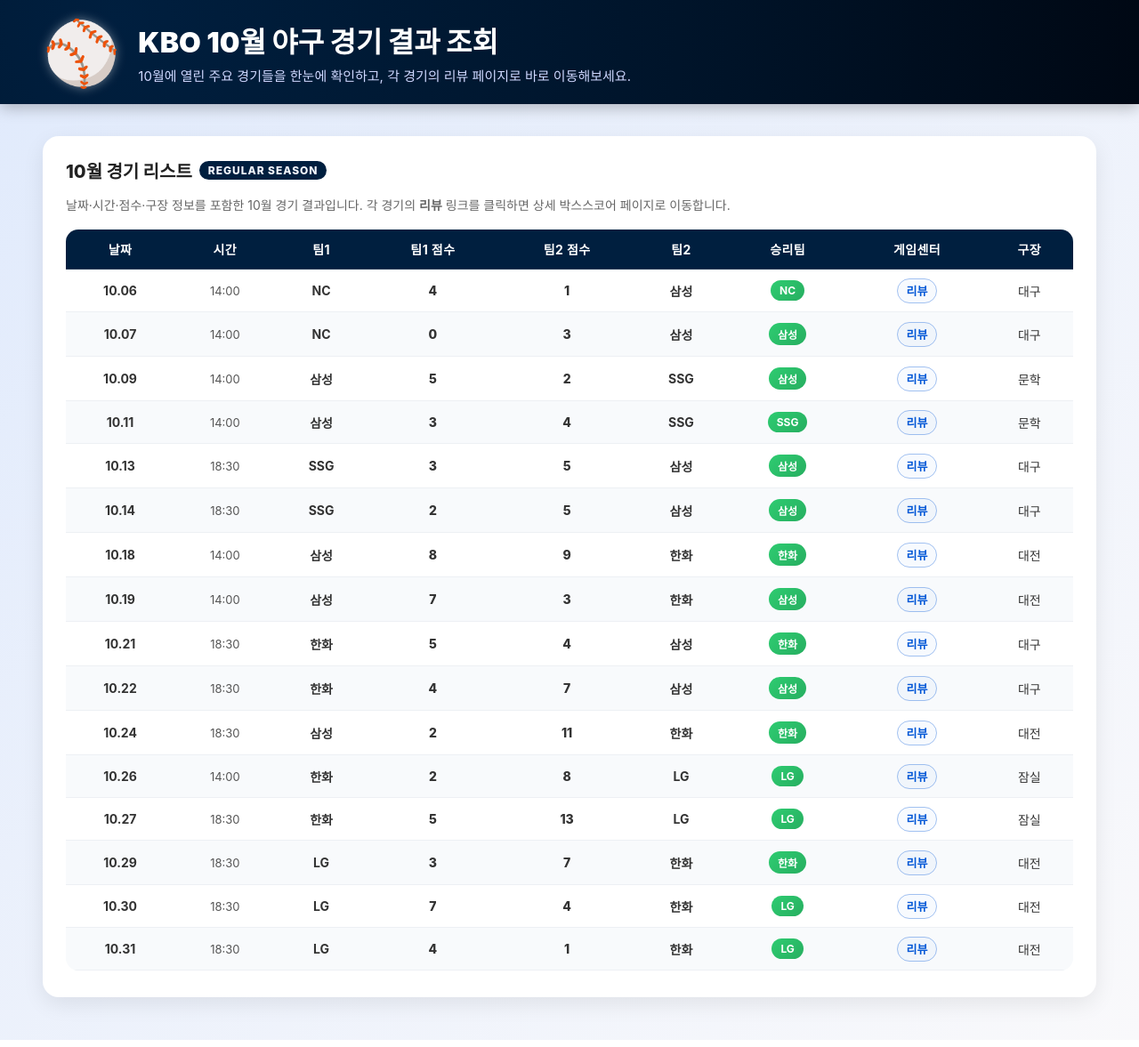
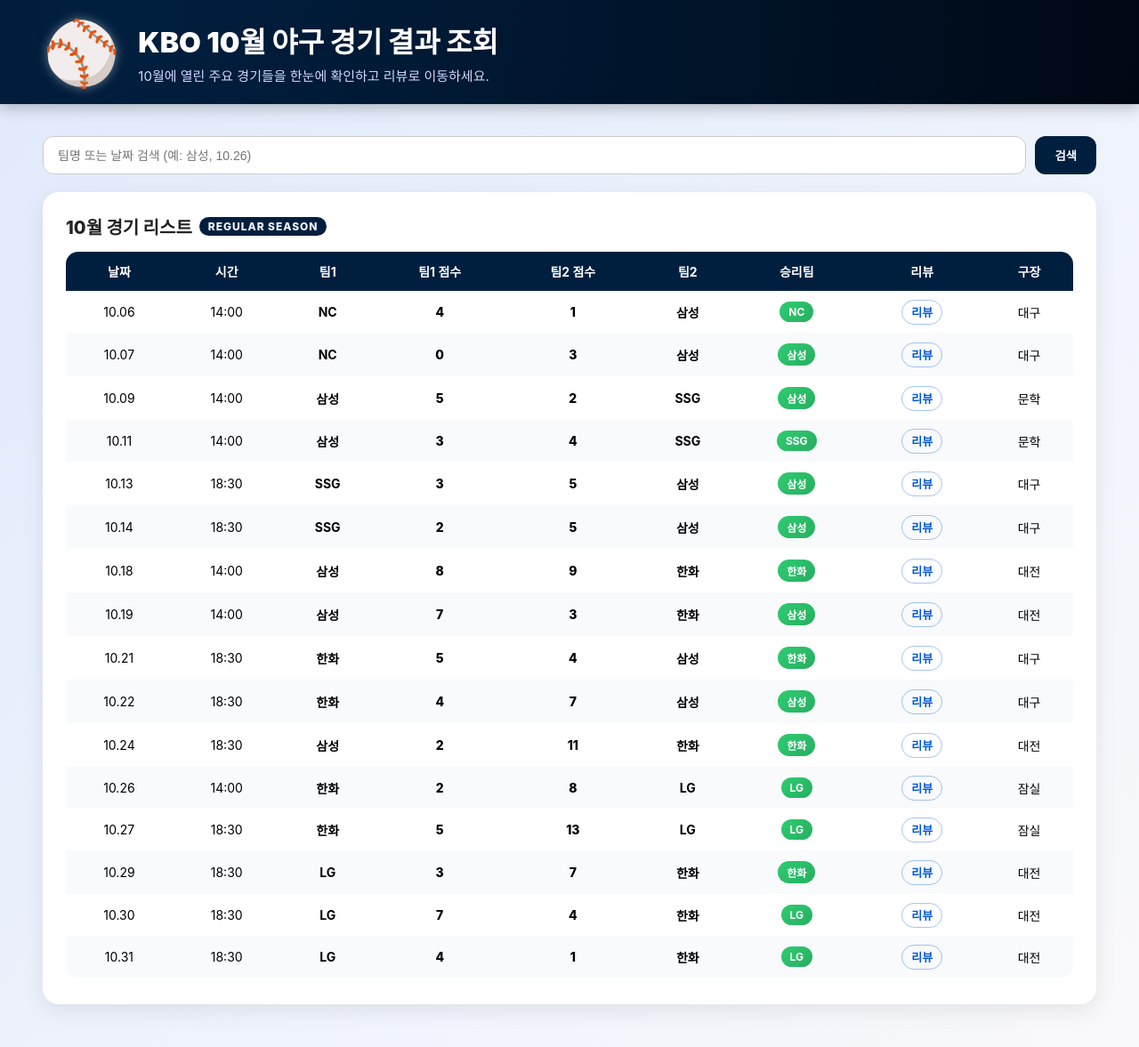
Before and after one commit to 202301657/db-baseball, a Flask app: page / in a window 1280 px wide. Shown: the whole page at 89% size. Run offline with Flask 3, Linux system fonts and the light colour scheme; data comes from the database, SQL or seed files in the repository.

Commit message:
add research function

```diff
--- a/app.py
+++ b/app.py
@@ -1,21 +1,33 @@
-from flask import Flask, render_template
+from flask import Flask, render_template, request
 import sqlite3
 
 app = Flask(__name__)
 
-DB_PATH = "./kbo.db"
+DB_PATH = "kbo.db"
 
-def load_games_from_db():
+
+# ✅ 경기 리스트 로드 (검색 포함)
+def load_games_from_db(search=""):
     conn = sqlite3.connect(DB_PATH)
     cursor = conn.cursor()
 
-    cursor.execute("""
-    SELECT id, date, time, team1, team2, gamecenter_url, stadium,
-           score_team1, score_team2, winner
-    FROM games
-    """)
+    if search:
+        cursor.execute("""
+            SELECT id, date, time, team1, team2, gamecenter_url, stadium,
+                   score_team1, score_team2, winner
+            FROM games
+            WHERE team1 LIKE ?
+               OR team2 LIKE ?
+               OR date LIKE ?
+        """, (f"%{search}%", f"%{search}%", f"%{search}%"))
+    else:
+        cursor.execute("""
+            SELECT id, date, time, team1, team2, gamecenter_url, stadium,
+                   score_team1, score_team2, winner
+            FROM games
+        """)
+
     rows = cursor.fetchall()
-
     conn.close()
 
     games = []
@@ -25,9 +37,9 @@
             "date": r[1],
             "time": r[2],
             "team1": r[3],
+            "team2": r[4],
             "score_team1": r[7],
             "score_team2": r[8],
-            "team2": r[4],
             "winner": r[9],
             "gamecenter_url": r[5],
             "stadium": r[6]
@@ -35,39 +47,49 @@
 
     return games
 
+
+# ✅ 메인 페이지 (경기 리스트 + 검색)
 @app.route("/")
 def index():
-    games = load_games_from_db()
-    return render_template("index.html", games=games)
+    search = request.args.get("search", "").strip()
+    games = load_games_from_db(search)
+    return render_template("index.html", games=games, search=search)
 
 
+# ✅ 리뷰 페이지 (타자 기록 출력)
 @app.route("/review/<int:game_id>")
 def review_page(game_id):
     conn = sqlite3.connect(DB_PATH)
     cursor = conn.cursor()
 
-    # 경기 정보 가져오기
+    # ✅ 경기 정보
     cursor.execute("""
         SELECT team1, team2, score_team1, score_team2, winner
         FROM games WHERE id = ?
     """, (game_id,))
     row = cursor.fetchone()
 
+    if not row:
+        conn.close()
+        return "해당 경기 데이터가 없습니다."
+
     game_info = {
         "team1": row[0],
         "team2": row[1],
         "score_team1": row[2],
         "score_team2": row[3],
-        "winner": row[4],
+        "winner": row[4]
     }
 
-    # 팀1 타자 기록
+    # ✅ 팀1 타자 기록
     cursor.execute("""
         SELECT player_name, at_bats, hits, rbi, run, avg
-        FROM batting WHERE game_id = ? AND team = ?
+        FROM batting
+        WHERE game_id = ? AND team = ?
+        ORDER BY id ASC
     """, (game_id, row[0]))
+
     rows_team1 = cursor.fetchall()
-
 
     batters_team1 = []
     for r in rows_team1:
@@ -77,14 +99,17 @@
             "hits": r[2],
             "rbi": r[3],
             "run": r[4],
-            "avg": r[5],
+            "avg": r[5]
         })
 
-    # 팀2 타자 기록
+    # ✅ 팀2 타자 기록
     cursor.execute("""
         SELECT player_name, at_bats, hits, rbi, run, avg
-        FROM batting WHERE game_id = ? AND team = ?
+        FROM batting
+        WHERE game_id = ? AND team = ?
+        ORDER BY id ASC
     """, (game_id, row[1]))
+
     rows_team2 = cursor.fetchall()
 
     batters_team2 = []
@@ -95,7 +120,7 @@
             "hits": r[2],
             "rbi": r[3],
             "run": r[4],
-            "avg": r[5],
+            "avg": r[5]
         })
 
     conn.close()
@@ -108,5 +133,7 @@
         batters_team2=batters_team2
     )
 
+
+# ✅ 서버 실행
 if __name__ == "__main__":
     app.run(debug=True)
--- a/templates/index.html
+++ b/templates/index.html
@@ -50,6 +50,35 @@
             padding:36px 48px 48px;
             max-width:1200px;
             margin:0 auto;
+        }
+
+        /* ✅ 검색 박스 */
+        .search-box {
+            display:flex;
+            gap:10px;
+            margin-bottom:20px;
+        }
+
+        .search-box input {
+            flex:1;
+            padding:12px 16px;
+            border-radius:12px;
+            border:1px solid #ccc;
+            font-size:14px;
+        }
+
+        .search-box button {
+            padding:12px 22px;
+            border-radius:12px;
+            border:none;
+            background:#001f3f;
+            color:white;
+            font-weight:700;
+            cursor:pointer;
+        }
+
+        .search-box button:hover {
+            background:#ff7a1a;
         }
 
         .table-card {
@@ -110,36 +139,12 @@
             white-space:nowrap;
         }
 
-        th {
-            font-weight:700;
-            letter-spacing:0.03em;
-            border-bottom:1px solid rgba(255,255,255,0.12);
-        }
-
-        tbody tr {
-            border-bottom:1px solid #edf0f4;
-        }
-
         tbody tr:nth-child(even) {
             background:#f8fafc;
         }
 
         tbody tr:hover {
             background:#eaf4ff;
-            transition:0.15s ease-in-out;
-        }
-
-        td {
-            color:#333;
-        }
-
-        .col-date {
-            font-weight:700;
-        }
-
-        .col-time {
-            font-size:13px;
-            color:#555;
         }
 
         .team-name {
@@ -160,7 +165,6 @@
             font-weight:700;
         }
 
-        /* ===== 링크 ===== */
         a {
             text-decoration:none;
             color:#0056d6;
@@ -169,33 +173,12 @@
             padding:5px 10px;
             border-radius:999px;
             border:1px solid rgba(0,86,214,0.35);
-            background:rgba(0,86,214,0.03);
         }
 
         a:hover {
-            color:#ffffff;
+            color:white;
             background:#ff7a1a;
             border-color:#ff7a1a;
-            box-shadow:0 0 8px rgba(255,122,26,0.5);
-        }
-
-        /* 반응형 약간만 */
-        @media (max-width: 768px) {
-            .header {
-                padding:18px 18px;
-            }
-
-            .container {
-                padding:24px 18px 32px;
-            }
-
-            .header-title {
-                font-size:24px;
-            }
-
-            .baseball-icon {
-                font-size:56px;
-            }
         }
     </style>
 </head>
@@ -206,20 +189,28 @@
         <span class="baseball-icon">⚾</span>
         <div class="header-text-area">
             <div class="header-title">KBO 10월 야구 경기 결과 조회</div>
-            <div class="header-subtitle">10월에 열린 주요 경기들을 한눈에 확인하고, 각 경기의 리뷰 페이지로 바로 이동해보세요.</div>
+            <div class="header-subtitle">10월에 열린 주요 경기들을 한눈에 확인하고 리뷰로 이동하세요.</div>
         </div>
     </div>
 
     <!-- 본문 -->
     <div class="container">
+
+        <!-- ✅ ✅ ✅ 검색 필터 -->
+        <form method="GET" action="/" class="search-box">
+            <input
+                type="text"
+                name="search"
+                placeholder="팀명 또는 날짜 검색 (예: 삼성, 10.26)"
+                value="{{ search }}"
+            >
+            <button type="submit">검색</button>
+        </form>
+
         <div class="table-card">
             <div class="table-title">
                 10월 경기 리스트
                 <span class="table-title-pill">Regular Season</span>
-            </div>
-            <div class="table-desc">
-                날짜·시간·점수·구장 정보를 포함한 10월 경기 결과입니다.
-                각 경기의 <strong>리뷰</strong> 링크를 클릭하면 상세 박스스코어 페이지로 이동합니다.
             </div>
 
             <div class="table-wrapper">
@@ -233,7 +224,7 @@
                             <th>팀2 점수</th>
                             <th>팀2</th>
                             <th>승리팀</th>
-                            <th>게임센터</th>
+                            <th>리뷰</th>
                             <th>구장</th>
                         </tr>
                     </thead>
@@ -241,25 +232,21 @@
                     <tbody>
                         {% for g in games %}
                         <tr>
-                            <td class="col-date">{{ g.date }}</td>
-                            <td class="col-time">{{ g.time }}</td>
+                            <td>{{ g.date }}</td>
+                            <td>{{ g.time }}</td>
                             <td class="team-name">{{ g.team1 }}</td>
                             <td class="score">{{ g.score_team1 }}</td>
                             <td class="score">{{ g.score_team2 }}</td>
                             <td class="team-name">{{ g.team2 }}</td>
-                            <td>
-                                <span class="winner-badge">{{ g.winner }}</span>
-                            </td>
-                            <td>
-                                <a href="/review/{{ g.id }}">리뷰</a>
-                            </td>
+                            <td><span class="winner-badge">{{ g.winner }}</span></td>
+                            <td><a href="/review/{{ g.id }}">리뷰</a></td>
                             <td>{{ g.stadium }}</td>
                         </tr>
                         {% endfor %}
                     </tbody>
+
                 </table>
             </div>
-
         </div>
     </div>
 
```
